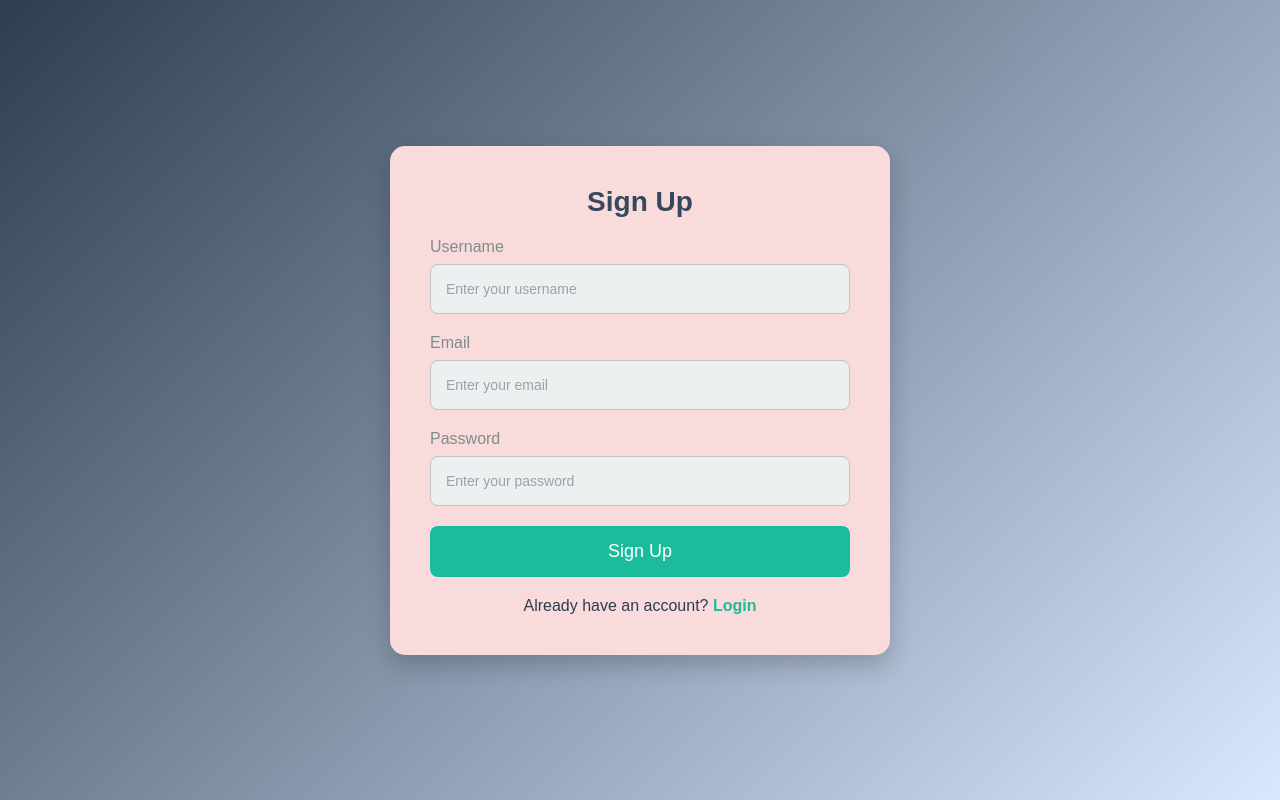
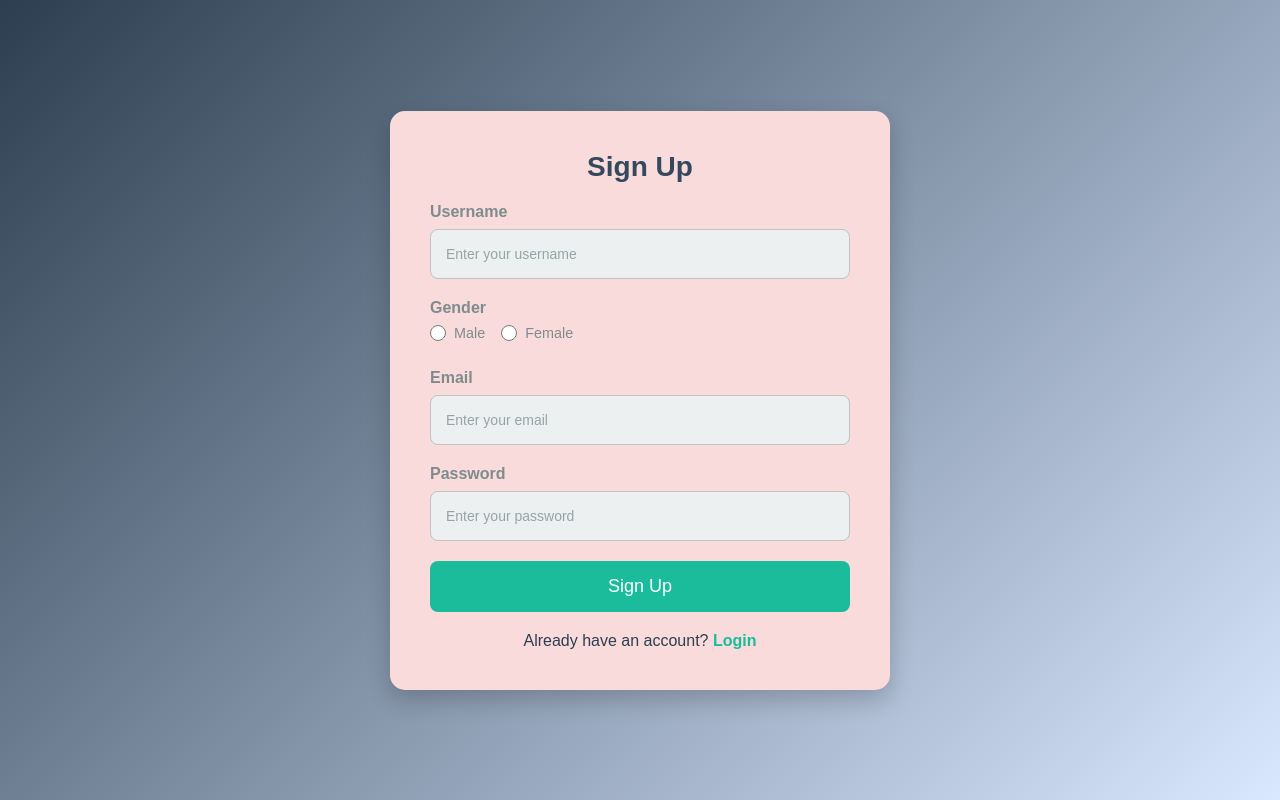
Before and after one commit to Aqib-Ali08/WebRTC-video-APP, a React (Vite) app: page /signup in a window 1280 px wide. Built offline with nearby package versions, Linux system fonts and the light colour scheme; no server answers.

Commit message:
Ui changes minor

```diff
--- a/src/assets/login.css
+++ b/src/assets/login.css
@@ -106,3 +106,32 @@
       transform: scale(1);
     }
   }
+  .input-label {
+    font-size: 1rem;
+    font-weight: bold;
+    margin-bottom: 0.5rem;
+  }
+
+  .gender-options {
+    display: flex;
+    gap: 1rem; /* Space between options */
+    align-items: center;
+  }
+
+  .gender-option {
+    display: flex;
+    align-items: center;
+    gap: 0.5rem; /* Space between radio button and label */
+    font-size: 0.9rem;
+  }
+
+  .gender-option input[type="radio"] {
+    width: 1rem;
+    height: 1rem;
+    accent-color: #007bff; /* Optional: Change the radio button color */
+    cursor: pointer;
+  }
+
+  .gender-option label {
+    cursor: pointer;
+  }
--- a/src/assets/meeting.css
+++ b/src/assets/meeting.css
@@ -8,6 +8,13 @@
   .Meetingcontainer {
     display: flex;
     width: 100%;
+  }
+  .user-icon .avatar{
+    height: 24px;
+    width: 25px;
+  }
+  .icons{
+    display: flex;
   }
 
   .sidebar {
@@ -62,12 +69,12 @@
     cursor: pointer;
   }
 
-  .header .user-icon {
+  /* .header .user-icon {
     background-color: purple;
     color: white;
     padding: 5px 10px;
     border-radius: 50%;
-  }
+  } */
 
   .content {
     flex: 1;
--- a/src/assets/videoCall.css
+++ b/src/assets/videoCall.css
@@ -161,6 +161,16 @@
     margin-bottom: 10px;
     object-fit: cover;
   }
+  .avatarImg{
+    height: 200px;
+    width:200px
+  }
+  .flex{
+    display: flex;
+    flex-direction: column;
+    justify-content: center;
+    align-items: center;
+  }
   .name-tag {
     position: absolute;
     bottom: 12px;
--- a/src/components/Login.jsx
+++ b/src/components/Login.jsx
@@ -14,6 +14,7 @@ const Login = () => {
 
         try {
             const response = await fetch("https://webrtc-backend-vtyh.onrender.com/api/auth/login", {
+            // const response = await fetch("http://localhost:5000/api/auth/login", {
                 method: "POST",
                 headers: {
                     "Content-Type": "application/json",
--- a/src/components/Signup.jsx
+++ b/src/components/Signup.jsx
@@ -7,6 +7,7 @@ const Signup = () => {
   const [email, setEmail] = useState("");
   const [password, setPassword] = useState("");
   const [error, setError] = useState("");
+  const [gender, setGender] = useState("");
   const navigate = useNavigate();
 
   const handleSignup = async (event) => {
@@ -15,11 +16,12 @@ const Signup = () => {
 
     try {
       const response = await fetch("https://webrtc-backend-vtyh.onrender.com/api/auth/signup", {
+      // const response = await fetch("http://localhost:5000/api/auth/signup", {
         method: "POST",
         headers: {
           "Content-Type": "application/json",
         },
-        body: JSON.stringify({ username, email, password }),
+        body: JSON.stringify({ username, email, password ,gender}),
       });
 
       if (!response.ok) {
@@ -41,7 +43,7 @@ const Signup = () => {
         <h2>Sign Up</h2>
         <form onSubmit={handleSignup}>
           <div className="input-group">
-            <label htmlFor="username">Username</label>
+            <label className="input-label" htmlFor="username">Username</label>
             <input
               type="text"
               id="username"
@@ -52,7 +54,36 @@ const Signup = () => {
             />
           </div>
           <div className="input-group">
-            <label htmlFor="email">Email</label>
+            <label className="input-label" htmlFor="gender">Gender</label>
+            <div id="gender" className="gender-options">
+              <label className="gender-option">
+                <input
+                  type="radio"
+                  name="gender"
+                  value="Male"
+                  checked={gender === "Male"}
+                  onChange={(e) => setGender(e.target.value)}
+                  required
+                />
+                Male
+              </label>
+              <label className="gender-option">
+                <input
+                  type="radio"
+                  name="gender"
+                  value="Female"
+                  checked={gender === "Female"}
+                  onChange={(e) => setGender(e.target.value)}
+                  required
+                />
+                Female
+              </label>
+            </div>
+          </div>
+
+
+          <div className="input-group">
+            <label className="input-label" htmlFor="email">Email</label>
             <input
               type="email"
               id="email"
@@ -63,7 +94,7 @@ const Signup = () => {
             />
           </div>
           <div className="input-group">
-            <label htmlFor="password">Password</label>
+            <label className="input-label" htmlFor="password">Password</label>
             <input
               type="password"
               id="password"
--- a/src/components/meetings.jsx
+++ b/src/components/meetings.jsx
@@ -1,9 +1,9 @@
-import React, { useState, useEffect } from 'react';
+import React, { useState, useEffect, useRef } from 'react';
 import { useNavigate } from 'react-router-dom';
 import io from 'socket.io-client';
 import '../assets/meeting.css';
 import meetingBGImg from '../assets/metting1.png';
-
+import { useLogin } from "../context/loginContext.jsx";
 const socket = io('https://webrtc-backend-vtyh.onrender.com');
 
 // const socket = io('http://localhost:5000');
@@ -11,11 +11,15 @@ const MeetingPage = () => {
   const [currentTime, setCurrentTime] = useState('');
   const [roomCode, setRoomCode] = useState('');
   const [error, setError] = useState('');
+  const [userDetails, setUserDetails] = useState([]);
   const navigate = useNavigate();
-
+  const { user } = useLogin()
+  let email  = useRef();
   useEffect(() => {
-
+    // console.log()
+    email = user.user.email
     updateTime();
+    fetchUserDetails()
     const intervalId = setInterval(updateTime, 1000);
     return () => clearInterval(intervalId);
 
@@ -31,10 +35,37 @@ const MeetingPage = () => {
   const generateRoomId = () => {
     return Math.floor(10000000 + Math.random() * 90000000).toString();
   };
+  const fetchUserDetails = async() => {
+    try {
+      const response = await fetch("https://webrtc-backend-vtyh.onrender.com/api/auth/users", {
+      // const response = await fetch("http://localhost:5000/api/auth/users", {
+        method: "POST",
+        headers: {
+          "Content-Type": "application/json",
+        },
+        body: JSON.stringify({email:email}),
+      });
+
+      if (!response.ok) {
+        throw new Error("Login failed. Please check your credentials.");
+      }
+
+      const data = await response.json();
+      // alert("Login successful! Redirecting...");
+      // console.log("Login response:", data);
+      // navigate('/meeting')
+      // login(data)
+      console.log(data)
+      setUserDetails(data)
+    } catch (err) {
+      console.error(err);
+      setError(err.message || "Something went wrong. Please try again.");
+    }
+  }
 
   const handleCreateMeeting = () => {
     const roomId = generateRoomId();
-    console.log("Created Room ID:",roomId);
+    console.log("Created Room ID:", roomId);
     socket.emit('create-room', roomId);
     socket.on('room-created', ({ roomId }) => {
       navigate(`/videocall/${roomId}`);
@@ -68,7 +99,7 @@ const MeetingPage = () => {
             <div className="icons">
               <span>🔍</span>
               <span>⚙️</span>
-              <span className="user-icon">B</span>
+              <span className="user-icon"><img src={userDetails.profilePic} alt=""  className='avatar'/></span>
             </div>
           </div>
           <div className="content">
```
Also changed, not shown: src/components/videoCall.jsx (+69 -15 lines).
